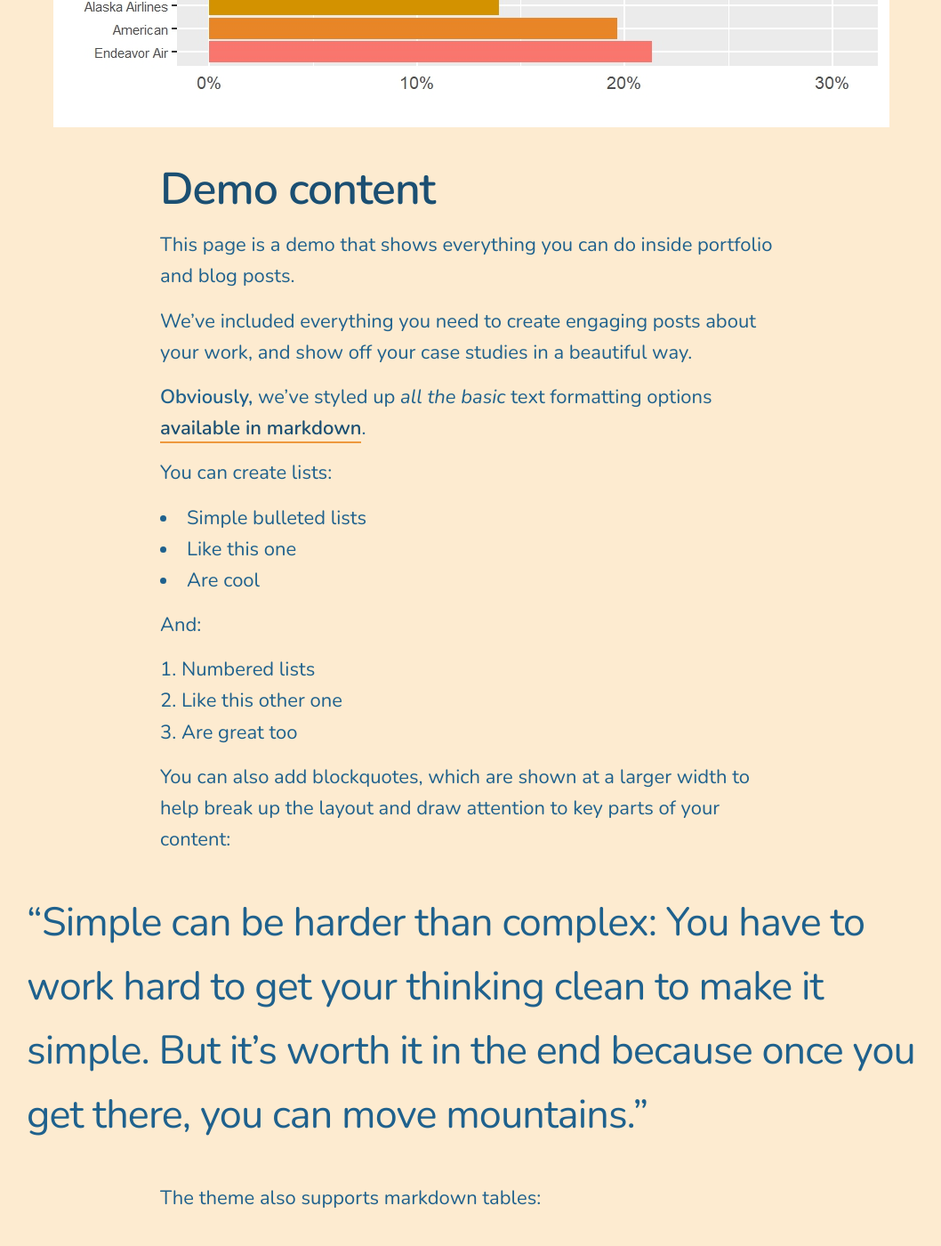
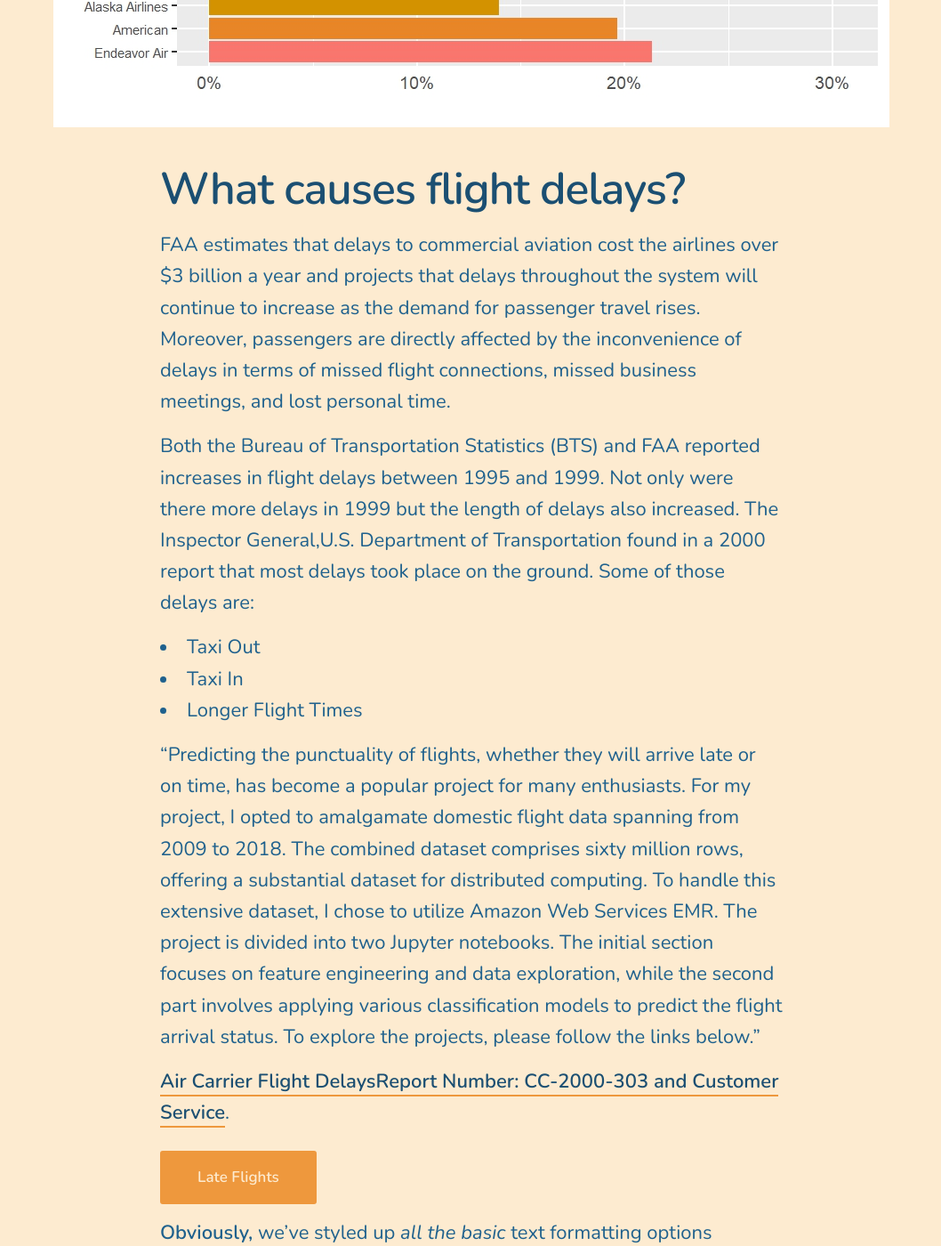
Before and after one commit to franklauder/franklauder.github.io, a Jekyll site: the page built from _projects/2024-01-28-flightPred-project.md, in a window 1280 px wide and 1400 px high, scrolled down 1081 px. Shown: the whole window at 89% size, without its empty margins (110-1168 px from the left). Built offline with Jekyll 4.4.1, drawn with Linux system fonts in a browser that asks for light colours; nearby versions of some CDN libraries; some of the changed text lies outside the part shown.

Commit message:
added content

````diff
--- a/_projects/2024-01-28-flightPred-project.md
+++ b/_projects/2024-01-28-flightPred-project.md
@@ -3,102 +3,49 @@ title: 'Predicting Flight Arrival Status'
 #subtitle: 'This is a demo'
 date: 2024-01-28
 featured_image: '/images/flights/flight5.jpg'
-excerpt: 'Late flights are a burden on both carriers and customers.'
+excerpt: 'FAA estimates that delays to commercial aviation cost the airlines over $3 billion a
+year and projects that delays throughout the system will continue to increase as the
+demand for passenger travel rises. Moreover, passengers are directly affected by the
+inconvenience of delays in terms of missed flight connections, missed business
+meetings, and lost personal time.'
 ---
 
 ![](/images/flights/flight5.jpg)
 
-## Demo content
+## What causes flight delays?
 
-This page is a demo that shows everything you can do inside portfolio and blog posts.
+FAA estimates that delays to commercial aviation cost the airlines over $3 billion a
+year and projects that delays throughout the system will continue to increase as the demand for passenger travel rises. Moreover, passengers are directly affected by the inconvenience of delays in terms of missed flight connections, missed business
+meetings, and lost personal time.
 
-We've included everything you need to create engaging posts about your work, and show off your case studies in a beautiful way.
+Both the Bureau of Transportation Statistics (BTS) and FAA reported increases in
+flight delays between 1995 and 1999.   Not only were there more delays in 1999
+but the length of delays also increased.  The Inspector General,U.S. Department of Transportation found in a 2000 report  that most delays took place on the ground.  Some of those delays are:
+
+* Taxi Out
+* Taxi In
+* Longer Flight Times
+
+
+"Predicting the punctuality of flights, whether they will arrive late or on time, has become a popular project for many enthusiasts. For my project, I opted to amalgamate domestic flight data spanning from 2009 to 2018. The combined dataset comprises sixty million rows, offering a substantial dataset for distributed computing. To handle this extensive dataset, I chose to utilize Amazon Web Services EMR.
+The project is divided into two Jupyter notebooks. The initial section focuses on feature engineering and data exploration, while the second part involves applying various classification models to predict the flight arrival status.
+To explore the projects, please follow the links below."
+
+
+
+[Air Carrier Flight DelaysReport Number: CC-2000-303
+and Customer Service](https://www.oig.dot.gov/sites/default/files/cc2000303.pdf).
+
+
+
+
+<a href="https://franklauder.github.io/Predicting-Student-Loan-Defaults/gradDefault.html" class="button button--large">Late Flights</a>
+
 
 **Obviously,** we’ve styled up *all the basic* text formatting options [available in markdown](https://github.com/adam-p/markdown-here/wiki/Markdown-Cheatsheet).
 
-You can create lists:
+franklauder.github.io/Predicting-Student-Loan-Defaults/gradDefault.html
 
-* Simple bulleted lists
-* Like this one
-* Are cool
 
-And:
-
-1. Numbered lists
-2. Like this other one
-3. Are great too
-
-You can also add blockquotes, which are shown at a larger width to help break up the layout and draw attention to key parts of your content:
-
-> “Simple can be harder than complex: You have to work hard to get your thinking clean to make it simple. But it’s worth it in the end because once you get there, you can move mountains.”
-
-The theme also supports markdown tables:
-
-| Item                 | Author        | Supports tables? | Price |
-|----------------------|---------------|------------------|-------|
-| Duet Jekyll Theme    | Jekyll Themes | Yes              | $49   |
-| Index Jekyll Theme   | Jekyll Themes | Yes              | $49   |
-| Journal Jekyll Theme | Jekyll Themes | Yes              | $49   |
-
-And footnotes[^1], which link to explanations[^2] at the bottom of the page[^3].
-
-[^1]: Beautiful modern, minimal theme design.
-[^2]: Powerful features to show off your work.
-[^3]: Maintained and supported by the theme developer.
-
-You can throw in some horizontal rules too:
-
----
-
-### Image galleries
-
-Here's a really neat custom feature we added – galleries:
-
-<div class="gallery" data-columns="3">
-	<img src="/images/demo/demo-portrait.jpg">
-	<img src="/images/demo/demo-landscape.jpg">
-	<img src="/images/demo/demo-square.jpg">
-	<img src="/images/demo/demo-landscape-2.jpg">
-</div>
-
-Inspired by the Galleries feature from WordPress, we've made it easy to create grid layouts for your images. Just use a bit of simple HTML in your post to create a masonry grid image layout:
-
-```html
-<div class="gallery" data-columns="3">
-    <img src="/images/demo/demo-portrait.jpg">
-    <img src="/images/demo/demo-landscape.jpg">
-    <img src="/images/demo/demo-square.jpg">
-    <img src="/images/demo/demo-landscape-2.jpg">
-</div>
-```
-
-*See what we did there? Code and syntax highlighting is built-in too!*
-
-Change the number inside the 'columns' setting to create different types of gallery for all kinds of purposes. You can even click on each image to seamlessly enlarge it on the page.
-
----
-
-### Image carousels
-
-Here's another gallery with only one column, which creates a carousel slide-show instead.
-
-A nice little feature: the carousel only advances when it is in view, so your visitors won't scroll down to find it half way through your images.
-
-<div class="gallery" data-columns="1">
-	<img src="/images/demo/demo-landscape.jpg">
-	<img src="/images/demo/demo-landscape-2.jpg">
-</div>
-
-### What about videos?
-
-Videos are an awesome way to show off your work in a more engaging and personal way, and we’ve made sure they work great on our themes. Just paste an embed code from YouTube or Vimeo, and the theme makes sure it displays perfectly:
-
-<iframe src="https://player.vimeo.com/video/19536258?color=ffffff&title=0&byline=0&portrait=0" width="640" height="360" frameborder="0" webkitallowfullscreen mozallowfullscreen allowfullscreen></iframe>
-
----
-
-## Pretty cool, huh?
-
-We've packed this theme with powerful features to show off your work. Why not put them to use on your new portfolio?
 
 <a href="https://jekyllthemes.io/theme/simples-blog-jekyll-theme" class="button button--large">Get This Theme</a>
````
